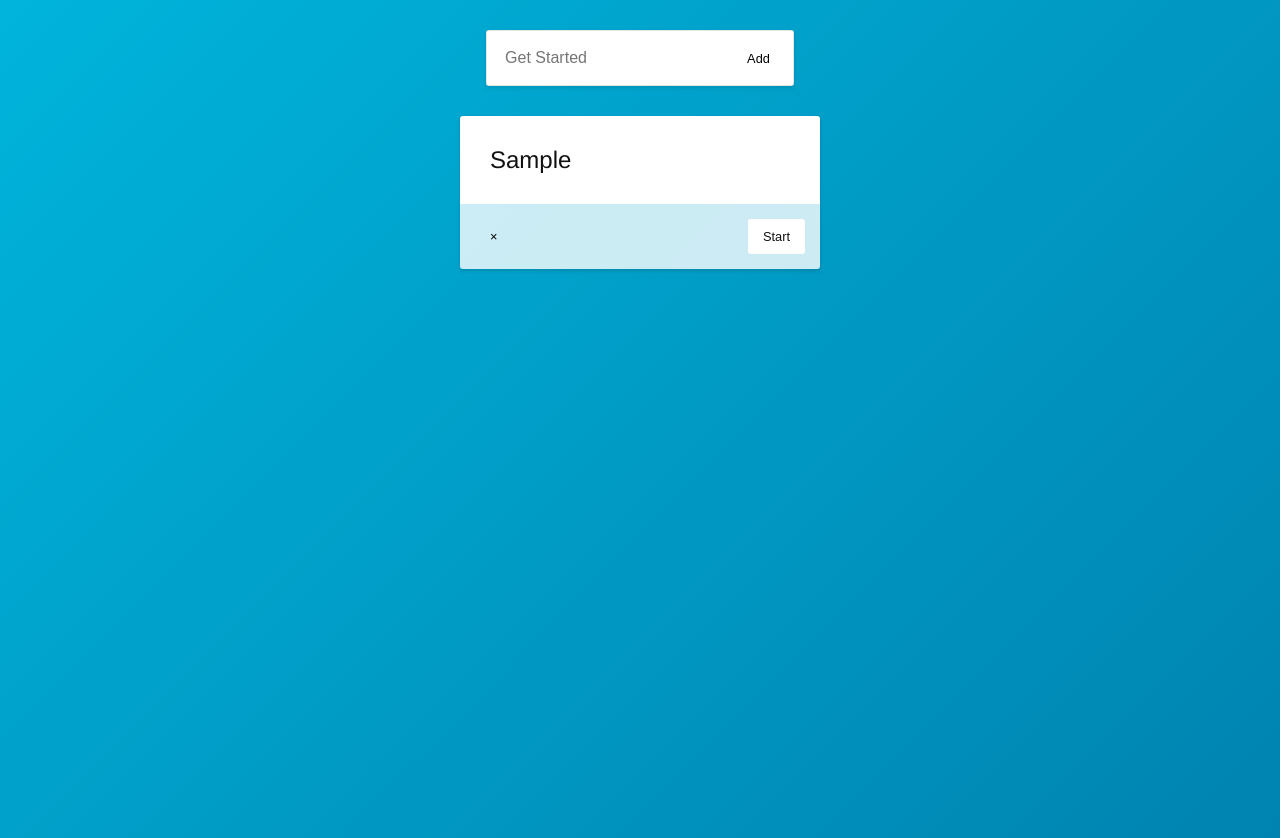
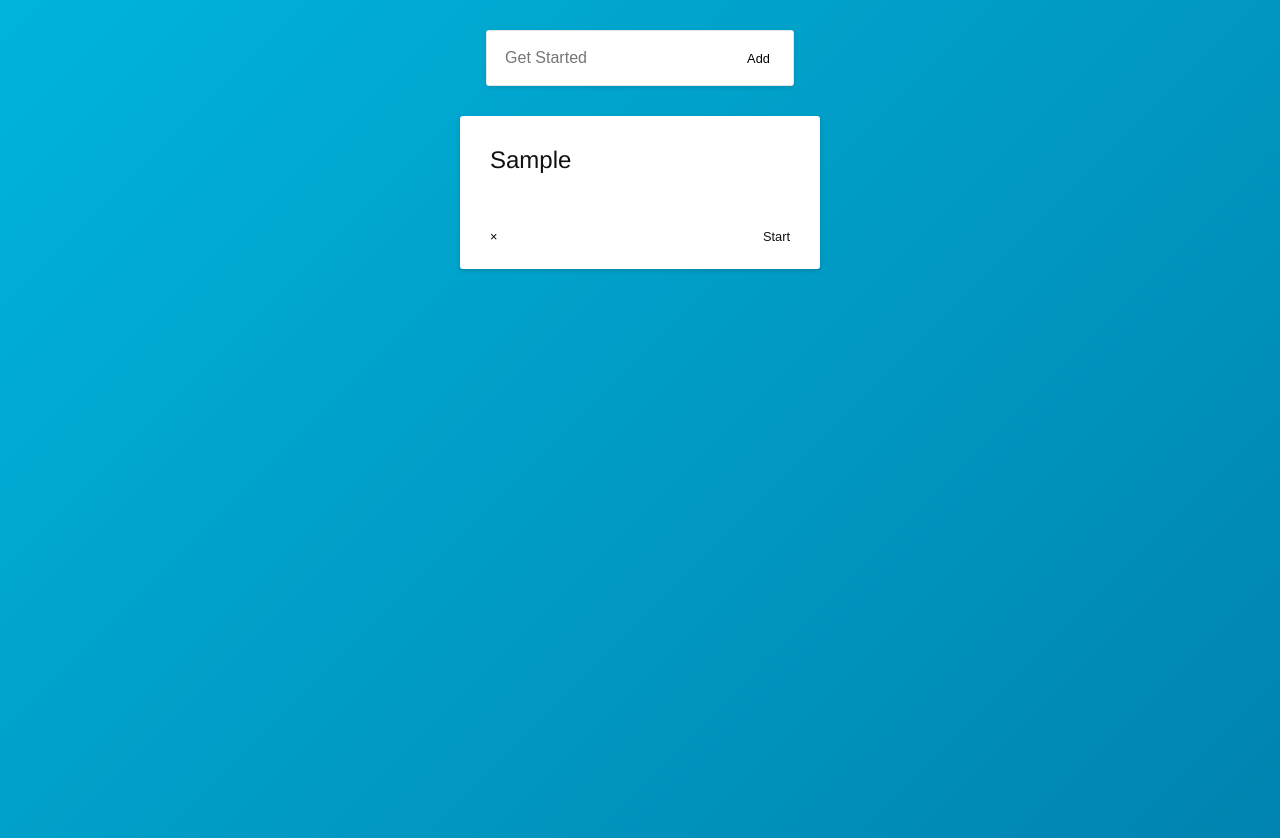
Before and after one commit to bcmdr/godo-vue-local, a Vue app: page / in a window 1280 px wide. Both pictures are taken after typing "Sample" into the empty fields and a click on the button "Add". Built offline with nearby package versions, Linux system fonts and the light colour scheme.

Commit message:
Update TaskItem.vue

```diff
--- a/src/components/TaskItem.vue
+++ b/src/components/TaskItem.vue
@@ -159,7 +159,7 @@ p {
   background: white;
 }
 .controls {
-  background: rgba(255, 255, 255, 0.8);
+  background: white;
 }
 .button--start {
   color: #111;
```
